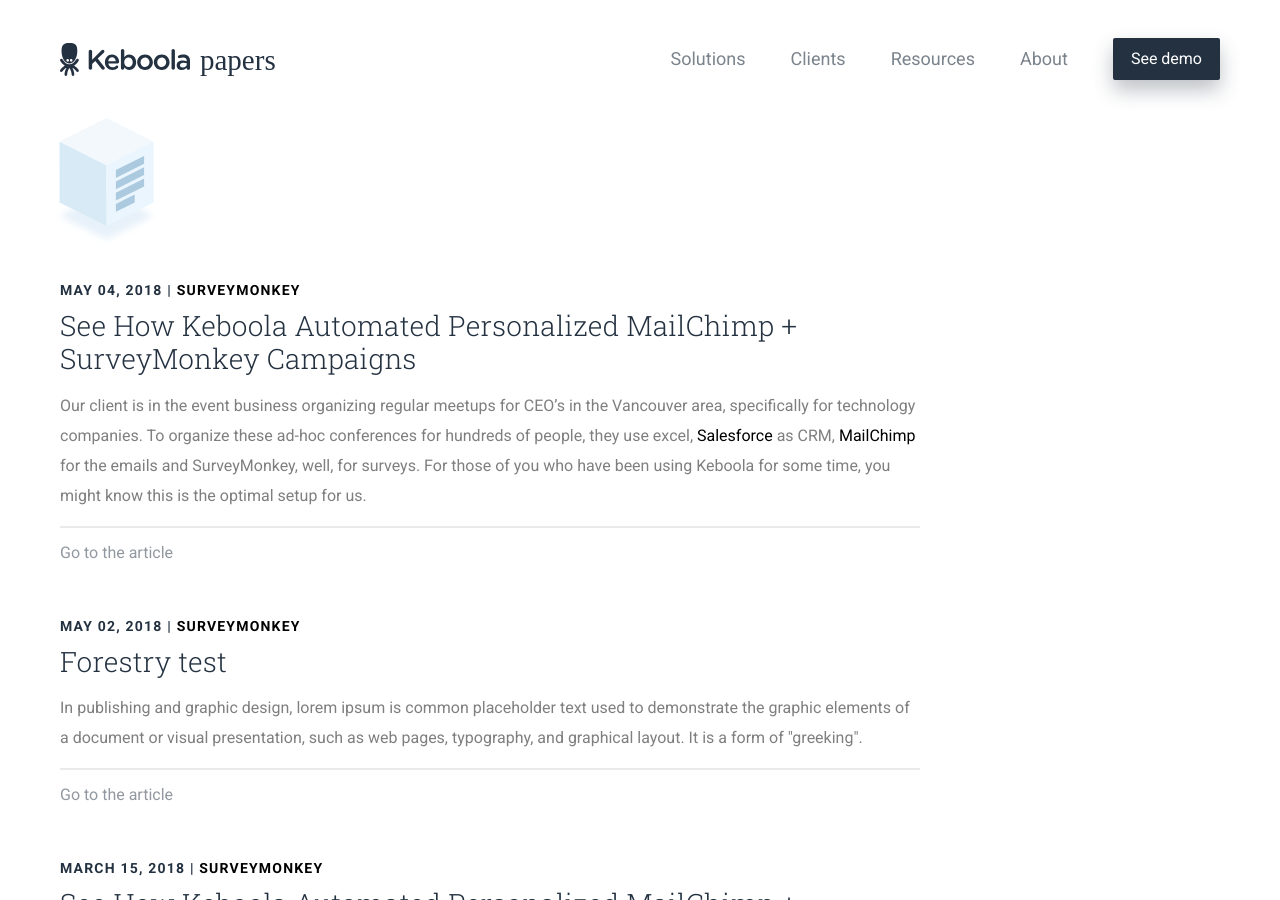
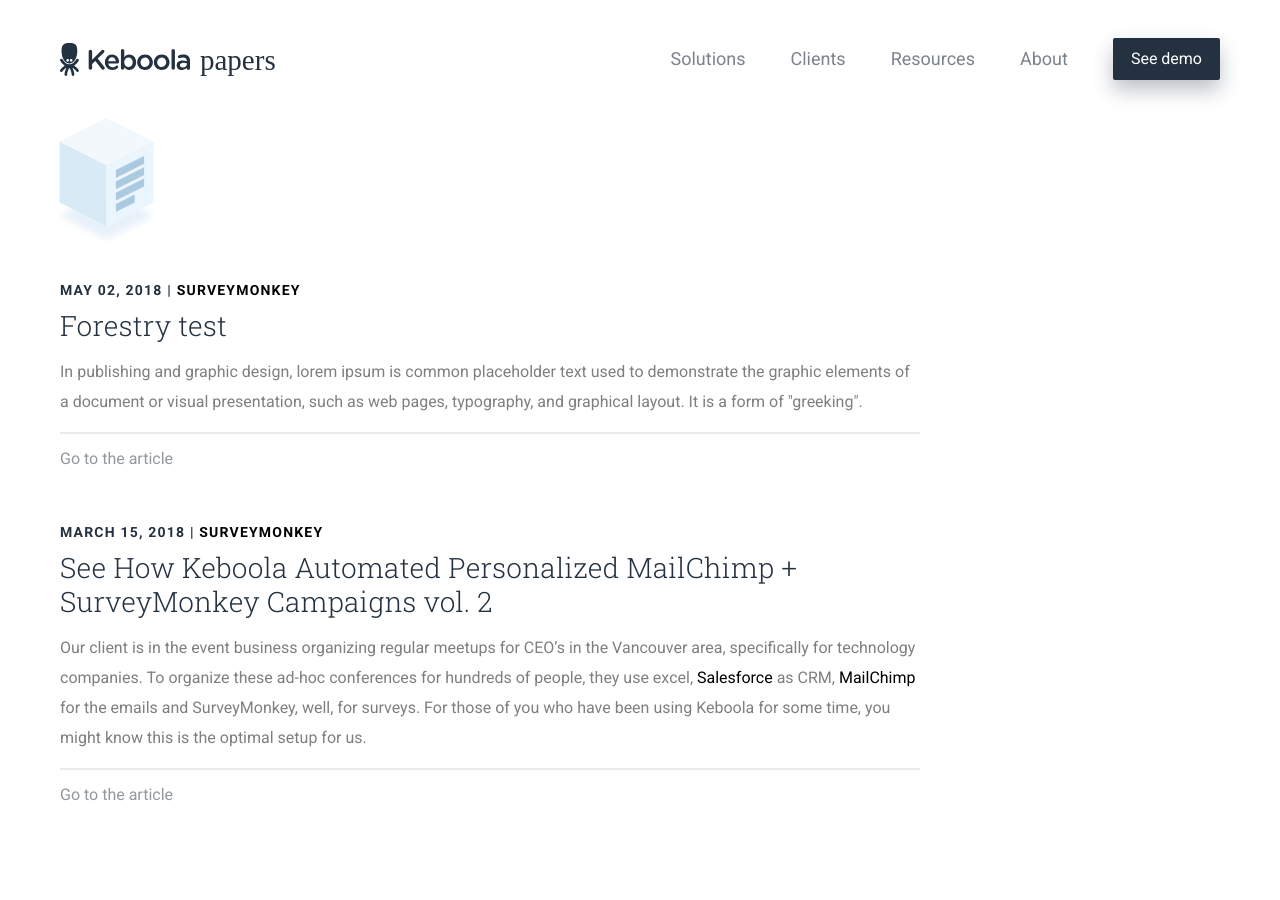
Before and after one commit to keboola/blog, a Jekyll site: the page built from surveymonkey.md, in a window 1280 px wide and 900 px high. Built offline with Jekyll 4.4.1, drawn with Linux system fonts in a browser that asks for light colours; nearby versions of some CDN libraries.

Commit message:
Update from Forestry.io

```diff
--- a/_posts/2018-03-20-see-how-keboola.md
+++ b/_posts/2018-03-20-see-how-keboola.md
@@ -11,8 +11,6 @@ perex: Our client is in the event business organizing regular meetups for CEO’
 date: 2018-03-15 00:00:00 +0000
 user: ''
 categories:
-- surveymonkey
-category:
 - surveymonkey
 tags:
 - surveymonkey
--- a/_posts/2018-03-24-see-how-keboola-automated-personalized-mailchimp-surveymonkey-campaigns.md
+++ b/_posts/2018-03-24-see-how-keboola-automated-personalized-mailchimp-surveymonkey-campaigns.md
@@ -14,9 +14,7 @@ tags:
 - surveymonkey
 - automation
 date: 2018-05-04 23:00:00 +0000
-categories:
-- surveymonkey
-category: []
+categories: []
 user: ''
 ---
 
```
Also changed, not shown: _posts/2018-03-01-markdown-test.md (+0 -2 lines).
